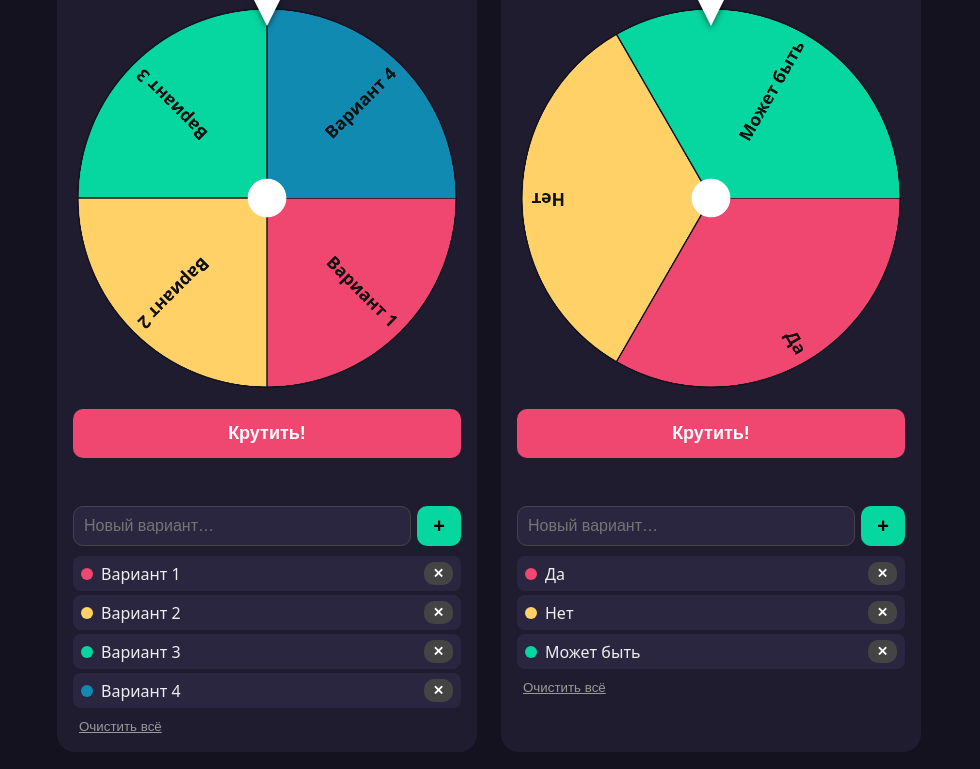
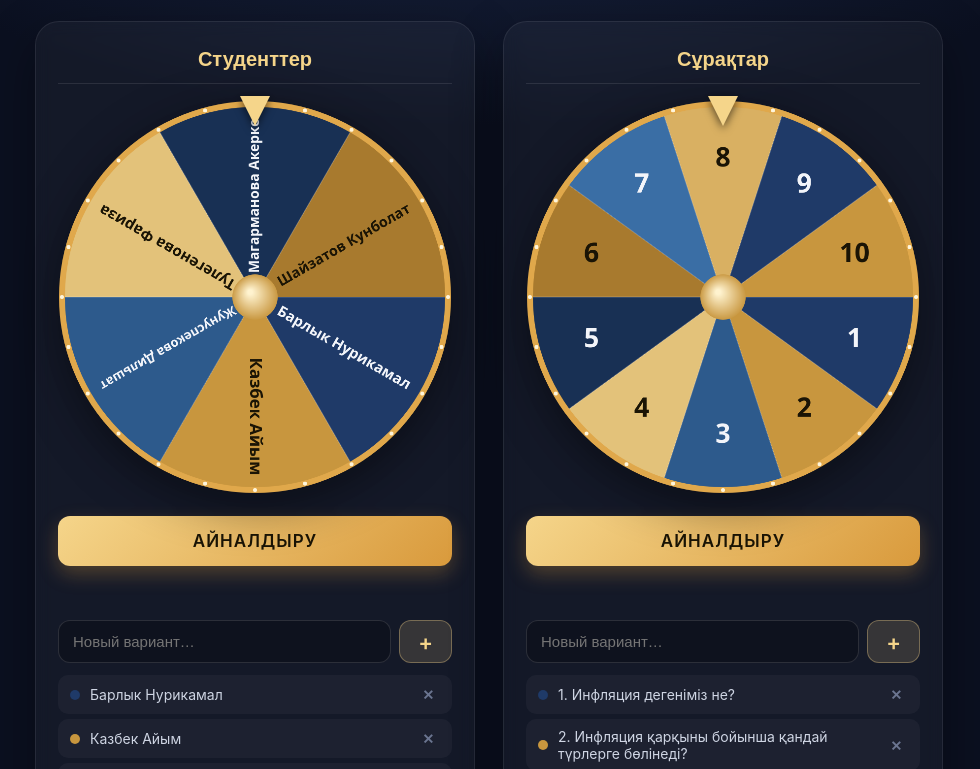
Before and after one commit to sumajl/Smagul-Madina, a plain HTML site: page index.html in a window 1280 px wide. Shown: the part 121-890 px from the top of the page, without its empty margins (151-1131 px from the left). Drawn offline with Linux system fonts and the light colour scheme.

Commit message:
Add files via upload

```diff
--- a/index.html
+++ b/index.html
@@ -2,63 +2,78 @@
 <html lang="ru"><head><meta charset="utf-8"><meta name="viewport" content="width=device-width,initial-scale=1">
 <title>Smagul Madina</title>
 <style>
-*{box-sizing:border-box}body{margin:0;font-family:system-ui,sans-serif;background:#14121f;color:#eee}
-h1{text-align:center;margin:18px 0 6px;font-size:26px}
-.wrap{display:flex;flex-wrap:wrap;gap:24px;justify-content:center;padding:16px}
-.card{background:#1f1c30;border-radius:18px;padding:16px;width:min(420px,100%)}
-.title{width:100%;background:transparent;border:none;color:#ffd166;font-size:20px;font-weight:700;text-align:center;margin-bottom:8px}
+*{box-sizing:border-box}
+body{margin:0;font-family:-apple-system,BlinkMacSystemFont,"Segoe UI",Inter,Roboto,sans-serif;background:radial-gradient(1200px 600px at 50% -10%,#1d2a4a 0%,#0b1020 60%);color:#e8ecf5;min-height:100vh}
+header{text-align:center;padding:36px 16px 8px}
+h1{margin:0;font-size:clamp(28px,6vw,42px);font-weight:800;letter-spacing:.5px;background:linear-gradient(90deg,#f5d58a,#e0a84b);-webkit-background-clip:text;background-clip:text;color:transparent}
+.sub{margin-top:6px;color:#8b95ad;font-size:14px;letter-spacing:2px;text-transform:uppercase}
+.wrap{display:flex;flex-wrap:wrap;gap:28px;justify-content:center;padding:24px 16px 48px}
+.card{background:rgba(255,255,255,.04);border:1px solid rgba(255,255,255,.08);backdrop-filter:blur(8px);border-radius:24px;padding:22px;width:min(440px,100%);box-shadow:0 20px 50px rgba(0,0,0,.35)}
+.title{width:100%;background:transparent;border:none;border-bottom:1px solid rgba(255,255,255,.1);color:#f5d58a;font-size:20px;font-weight:700;text-align:center;padding:4px 0 12px;margin-bottom:16px;outline:none}
 .wheelbox{position:relative;width:100%;aspect-ratio:1}
-canvas{width:100%;height:100%}
-.ptr{position:absolute;top:-6px;left:50%;transform:translateX(-50%);width:0;height:0;border-left:14px solid transparent;border-right:14px solid transparent;border-top:28px solid #fff;filter:drop-shadow(0 2px 3px #0008)}
-button{cursor:pointer;border:none;border-radius:10px;font-weight:700}
-.spin{width:100%;padding:14px;margin:12px 0;background:#ef476f;color:#fff;font-size:18px}
-.spin:disabled{opacity:.5}
-.res{text-align:center;min-height:28px;font-size:20px;color:#06d6a0;font-weight:700}
-.add{display:flex;gap:6px;margin-top:8px}
-.add input{flex:1;padding:10px;border-radius:10px;border:1px solid #444;background:#2a2640;color:#fff;font-size:16px}
-.add button{padding:0 16px;background:#06d6a0;color:#000;font-size:20px}
-ul{list-style:none;padding:0;margin:10px 0 0;max-height:220px;overflow:auto}
-li{display:flex;align-items:center;gap:8px;padding:6px 8px;border-radius:8px;background:#2a2640;margin-bottom:4px}
-li span{flex:1;word-break:break-word}
-li .dot{width:12px;height:12px;border-radius:50%;flex:none}
-li button{background:#444;color:#fff;padding:4px 9px}
-.clear{margin-top:6px;background:transparent;color:#999;font-weight:400;text-decoration:underline}
+canvas{width:100%;height:100%;filter:drop-shadow(0 12px 24px rgba(0,0,0,.45))}
+.ptr{position:absolute;top:-4px;left:50%;transform:translateX(-50%);width:0;height:0;border-left:15px solid transparent;border-right:15px solid transparent;border-top:30px solid #f5d58a;filter:drop-shadow(0 3px 4px #0009);z-index:2}
+button{cursor:pointer;border:none;border-radius:12px;font-weight:600;font-family:inherit;transition:transform .1s,opacity .2s}
+button:active{transform:scale(.97)}
+.spin{width:100%;padding:15px;margin:18px 0 10px;background:linear-gradient(135deg,#f5d58a,#d99a3c);color:#1a1405;font-size:17px;letter-spacing:1px;text-transform:uppercase;box-shadow:0 8px 20px rgba(217,154,60,.3)}
+.spin:disabled{opacity:.4;box-shadow:none}
+.res{text-align:center;min-height:30px;font-size:19px;color:#f5d58a;font-weight:700}
+.add{display:flex;gap:8px;margin-top:14px}
+.add input{flex:1;padding:12px 14px;border-radius:12px;border:1px solid rgba(255,255,255,.12);background:rgba(0,0,0,.25);color:#fff;font-size:15px;outline:none}
+.add input:focus{border-color:#f5d58a}
+.add button{padding:0 18px;background:rgba(245,213,138,.15);color:#f5d58a;font-size:22px;border:1px solid rgba(245,213,138,.35)}
+ul{list-style:none;padding:0;margin:12px 0 0;max-height:240px;overflow:auto}
+li{display:flex;align-items:center;gap:10px;padding:9px 12px;border-radius:10px;background:rgba(255,255,255,.04);margin-bottom:5px;font-size:14px}
+li span{flex:1;word-break:break-word;color:#cfd5e3}
+li .dot{width:10px;height:10px;border-radius:50%;flex:none}
+li button{background:transparent;color:#6b7590;padding:2px 6px;font-size:14px}
+li button:hover{color:#ef6f6f}
+.clear{display:block;margin:10px auto 0;background:transparent;color:#6b7590;font-weight:400;font-size:13px}
+.modal{position:fixed;inset:0;background:rgba(5,8,18,.75);backdrop-filter:blur(6px);display:none;align-items:center;justify-content:center;padding:20px;z-index:9}
+.modal.on{display:flex;animation:fi .25s}
+@keyframes fi{from{opacity:0}to{opacity:1}}
+.mbox{background:linear-gradient(180deg,#18213a,#111729);border:1px solid rgba(245,213,138,.25);border-radius:24px;padding:32px 26px;max-width:560px;width:100%;text-align:center;box-shadow:0 30px 80px #000;animation:pop .3s}
+@keyframes pop{from{transform:scale(.9)}to{transform:scale(1)}}
+.mnum{display:inline-block;color:#1a1405;background:#f5d58a;font-weight:800;font-size:14px;letter-spacing:1px;padding:6px 14px;border-radius:999px;margin-bottom:18px;text-transform:uppercase}
+.mtext{font-size:clamp(19px,4.5vw,24px);line-height:1.45;margin-bottom:26px;font-weight:600}
+.mbox button{background:linear-gradient(135deg,#f5d58a,#d99a3c);color:#1a1405;padding:12px 34px;font-size:16px}
 </style></head><body>
-<h1>🎡 Smagul Madina</h1>
-<div class="wrap" id="wrap"></div>
+<header><h1>Smagul Madina</h1><div class="sub">Колесо фортуны</div></header>
+<div class="wrap" id="wrap"></div><div class="modal" id="modal"><div class="mbox"><div class="mnum"></div><div class="mtext"></div><button onclick="this.closest('.modal').classList.remove('on')">Жабу</button></div></div>
 <script>
-const COLORS=['#ef476f','#ffd166','#06d6a0','#118ab2','#9b5de5','#f15bb5','#fee440','#00bbf9','#00f5d4','#fb5607'];
+const COLORS=['#1f3a68','#c8963e','#2d5a8c','#e3c27a','#183054','#a87a2e','#3a6ea5','#d9b062'];
 function load(k,d){try{return JSON.parse(localStorage.getItem(k))||d}catch(e){return d}}
 function save(k,v){try{localStorage.setItem(k,JSON.stringify(v))}catch(e){}}
-function makeWheel(id,defTitle,defItems){
-  const st=load('wheel'+id,{title:defTitle,items:defItems});
+function makeWheel(id,defTitle,defItems,modal){
+  const st=load('wheelv3_'+id,{title:defTitle,items:defItems});
   const c=document.createElement('div');c.className='card';
   c.innerHTML=`<input class="title" value=""><div class="wheelbox"><div class="ptr"></div><canvas width="800" height="800"></canvas></div>
-  <button class="spin">Крутить!</button><div class="res"></div>
+  <button class="spin">Айналдыру</button><div class="res"></div>
   <div class="add"><input placeholder="Новый вариант…"><button>+</button></div><ul></ul><button class="clear">Очистить всё</button>`;
   document.getElementById('wrap').appendChild(c);
   const [titleI,addI]=c.querySelectorAll('input'),cv=c.querySelector('canvas'),ctx=cv.getContext('2d'),
     spinB=c.querySelector('.spin'),res=c.querySelector('.res'),ul=c.querySelector('ul'),addB=c.querySelector('.add button');
-  titleI.value=st.title;titleI.oninput=()=>{st.title=titleI.value;save('wheel'+id,st)};
+  titleI.value=st.title;titleI.oninput=()=>{st.title=titleI.value;save('wheelv3_'+id,st)};
   let rot=0,spinning=false;
   function draw(){
     const n=st.items.length,R=390;ctx.clearRect(0,0,800,800);ctx.save();ctx.translate(400,400);ctx.rotate(rot);
-    if(!n){ctx.fillStyle='#2a2640';ctx.beginPath();ctx.arc(0,0,R,0,7);ctx.fill();ctx.restore();
-      ctx.fillStyle='#888';ctx.font='32px system-ui';ctx.textAlign='center';ctx.fillText('Добавьте варианты',400,410);return}
+    if(!n){ctx.fillStyle='#16203a';ctx.beginPath();ctx.arc(0,0,R,0,7);ctx.fill();ctx.restore();
+      ctx.fillStyle='#6b7590';ctx.font='32px system-ui';ctx.textAlign='center';ctx.fillText('Добавьте варианты',400,410);return}
     const a=2*Math.PI/n;
     st.items.forEach((t,i)=>{ctx.beginPath();ctx.moveTo(0,0);ctx.arc(0,0,R,i*a,(i+1)*a);ctx.fillStyle=COLORS[i%COLORS.length];
-      if(n>1&&i===n-1&&i%COLORS.length===0)ctx.fillStyle=COLORS[3];ctx.fill();ctx.strokeStyle='#14121f';ctx.lineWidth=3;ctx.stroke();
-      ctx.save();ctx.rotate(i*a+a/2);ctx.textAlign='right';ctx.textBaseline='middle';ctx.fillStyle='#111';
-      const fs=Math.max(14,Math.min(36,a*R*0.45));ctx.font=`bold ${fs}px system-ui`;
-      let s=t;while(ctx.measureText(s).width>R-80&&s.length>1)s=s.slice(0,-1);if(s!==t)s=s.slice(0,-1)+'…';
-      ctx.fillText(s,R-20,0);ctx.restore()});
-    ctx.restore();ctx.beginPath();ctx.arc(400,400,40,0,7);ctx.fillStyle='#fff';ctx.fill();
+      if(n>1&&i===n-1&&i%COLORS.length===0)ctx.fillStyle=COLORS[1];ctx.fill();ctx.strokeStyle='rgba(255,255,255,.25)';ctx.lineWidth=2;ctx.stroke();
+      ctx.save();ctx.rotate(i*a+a/2);ctx.textAlign='right';ctx.textBaseline='middle';ctx.fillStyle=(i%2)?'#1a1405':'#f3f5fa';
+      const lab=modal?String(i+1):t;let fs=modal?Math.min(54,a*R*0.5):Math.min(34,a*R*0.42);ctx.font=`600 ${fs}px system-ui`;
+      while(ctx.measureText(lab).width>R-75&&fs>13){fs--;ctx.font=`600 ${fs}px system-ui`}
+      let s=lab;if(ctx.measureText(s).width>R-75)while(ctx.measureText(s+'…').width>R-75&&s.length>1)s=s.slice(0,-1);if(s!==lab)s+='…';
+      if(modal){ctx.translate(R*0.72,0);ctx.rotate(-(rot+i*a+a/2));ctx.textAlign='center';ctx.fillText(s,0,0)}else ctx.fillText(s,R-28,0);ctx.restore()});
+    ctx.restore();ctx.lineWidth=12;ctx.strokeStyle='#e0a84b';ctx.beginPath();ctx.arc(400,400,392,0,7);ctx.stroke();for(let d=0;d<24;d++){const g=d/24*Math.PI*2;ctx.beginPath();ctx.arc(400+392*Math.cos(g),400+392*Math.sin(g),4,0,7);ctx.fillStyle='#fff6dc';ctx.fill()}const hg=ctx.createRadialGradient(390,390,5,400,400,48);hg.addColorStop(0,'#fff3cf');hg.addColorStop(1,'#c8963e');ctx.beginPath();ctx.arc(400,400,46,0,7);ctx.fillStyle=hg;ctx.fill();
   }
   function list(){ul.innerHTML='';st.items.forEach((t,i)=>{const li=document.createElement('li');
     li.innerHTML=`<div class="dot" style="background:${COLORS[i%COLORS.length]}"></div><span></span><button>✕</button>`;
-    li.querySelector('span').textContent=t;li.querySelector('button').onclick=()=>{st.items.splice(i,1);upd()};ul.appendChild(li)});
+    li.querySelector('span').textContent=modal?(i+1)+'. '+t:t;li.querySelector('button').onclick=()=>{st.items.splice(i,1);upd()};ul.appendChild(li)});
     spinB.disabled=st.items.length<2}
-  function upd(){save('wheel'+id,st);list();draw()}
+  function upd(){save('wheelv3_'+id,st);list();draw()}
   function add(){const v=addI.value.trim();if(!v)return;st.items.push(v);addI.value='';addI.focus();upd()}
   addB.onclick=add;addI.onkeydown=e=>{if(e.key==='Enter')add()};
   c.querySelector('.clear').onclick=()=>{if(st.items.length&&confirm('Удалить все варианты?')){st.items=[];res.textContent='';upd()}};
@@ -66,9 +81,19 @@ function makeWheel(id,defTitle,defItems){
     const start=rot,target=start+Math.PI*2*(6+Math.random()*4)+Math.random()*Math.PI*2,dur=5000,t0=performance.now();
     (function f(now){const p=Math.min(1,(now-t0)/dur),e=1-Math.pow(1-p,4);rot=start+(target-start)*e;draw();
       if(p<1)requestAnimationFrame(f);else{spinning=false;spinB.disabled=false;const n=st.items.length,a=2*Math.PI/n;
-        const ang=((-Math.PI/2-rot)%(2*Math.PI)+2*Math.PI)%(2*Math.PI);res.textContent='🎉 '+st.items[Math.floor(ang/a)]}})(t0)};
+        const ang=((-Math.PI/2-rot)%(2*Math.PI)+2*Math.PI)%(2*Math.PI);const k=Math.floor(ang/a),w=st.items[k];res.textContent=modal?'🎉 Сұрақ №'+(k+1):'🎉 '+w;if(modal){const m=document.getElementById('modal');m.querySelector('.mnum').textContent='Сұрақ №'+(k+1);m.querySelector('.mtext').textContent=w;m.classList.add('on')}}})(t0)};
   upd();
 }
-makeWheel(1,'Колесо 1',['Вариант 1','Вариант 2','Вариант 3','Вариант 4']);
-makeWheel(2,'Колесо 2',['Да','Нет','Может быть']);
+makeWheel(1,'Студенттер',['Барлык Нурикамал','Казбек Айым','Жунуспекова Дильшат','Тулегенова Фариза','Магарманова Акерке','Шайзатов Кунболат']);
+makeWheel(2,'Сұрақтар',[
+'Инфляция дегеніміз не?',
+'Инфляция қарқыны бойынша қандай түрлерге бөлінеді?',
+'Айналым теңдеуі M • V = P • Q формуласындағы Q әрпі нені білдіреді?',
+'Сұраныс инфляциясы кезінде графикте қандай үдеріс орын алады?',
+'Шығындар инфляциясының әсерінен экономикада қандай қауіп туындайды?',
+'Инфляциядан кімдер көп ұтылады (зардап шегеді)?',
+'Күтілмеген инфляция жағдайында экономикада кімдер ұтады?',
+'Филлипс қисығы қандай екі көрсеткіштің байланысын көрсетеді?',
+'Қазақстанда базалық мөлшерлемені белгілеп, ақша-несие саясатын жүргізетін кім?',
+'Инфляциялық қысым күшейген кезде Ұлттық Банк қандай негізгі ақша-несие саясаты құралын қолданады?'],true);
 </script></body></html>
```
